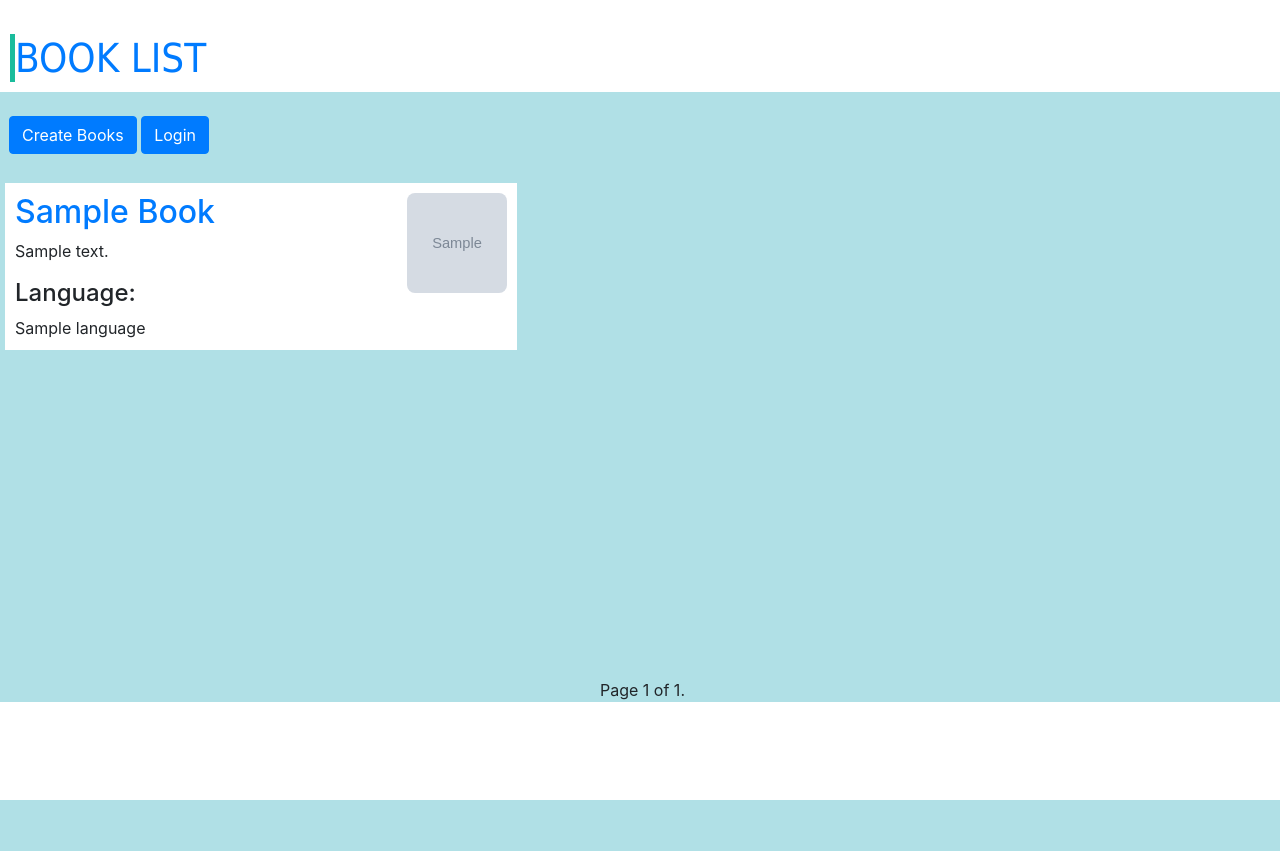
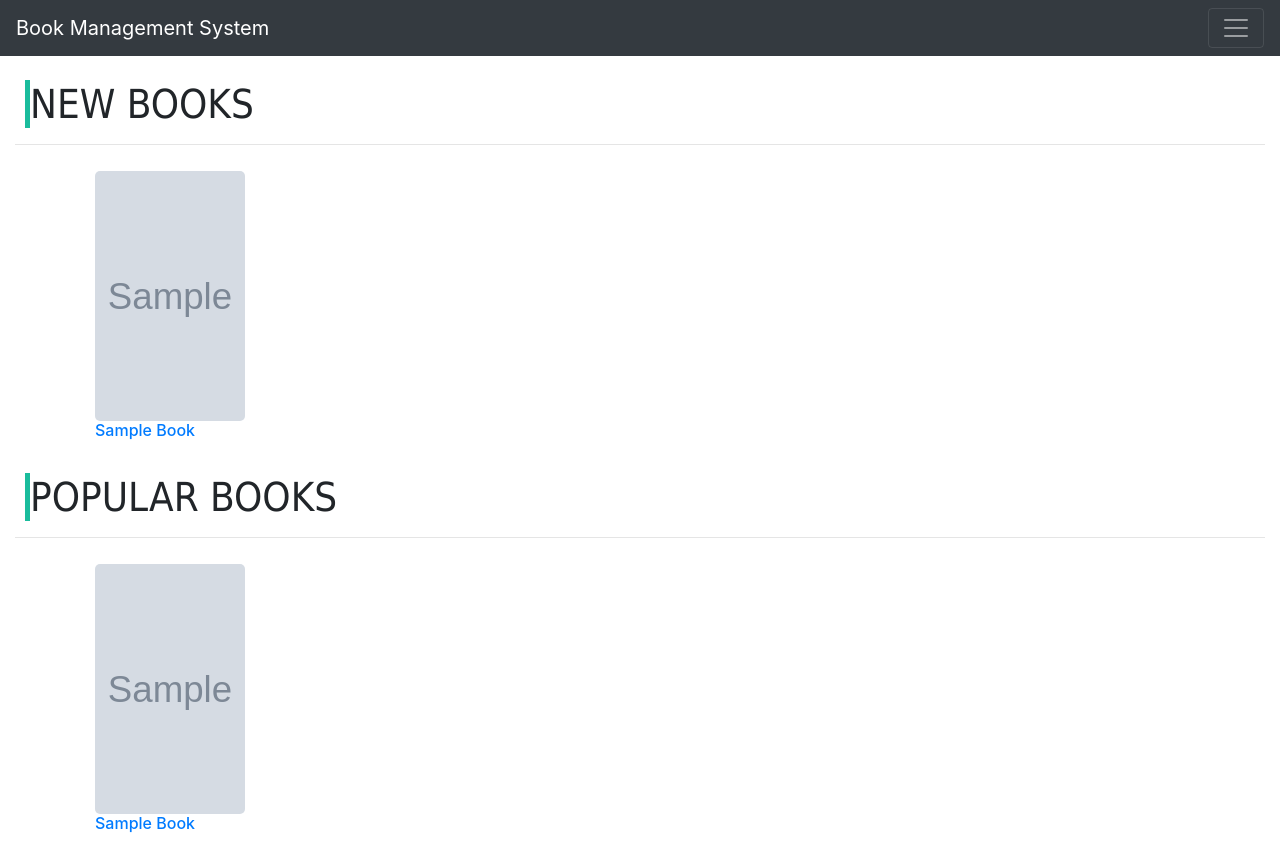
Before and after one commit to manish2074/book_management, a Django app: page / in a window 1280 px wide. Before the commit the page ends 800 px from the top, so only its background shows below. Run offline with Django 3.2, Linux system fonts and the light colour scheme; tables that the repository leaves empty hold one stand-in row (values such as "Sample post"); grey boxes marked "Sample" are stand-in pictures; parts of the project's set-up code (start-up, migrations or seed data) failed here and were passed over; some libraries are stand-ins or nearby versions.

Commit message:
Modification in the code

```diff
--- a/books/apps.py
+++ b/books/apps.py
@@ -3,3 +3,6 @@ from django.apps import AppConfig
 
 class BooksConfig(AppConfig):
     name = 'books'
+
+    def ready(self):
+        from books.signals import language_changed
--- a/books/models.py
+++ b/books/models.py
@@ -1,6 +1,7 @@
 from django.db import models
 from django.contrib.auth.models import AbstractUser
 from django.shortcuts import reverse
+from django.core.validators import FileExtensionValidator
 from django.utils.translation import gettext_lazy as _
 
 # This is a User model that which inherits from AbstractUser
@@ -29,11 +30,15 @@ class Language(models.Model):
         return self.name
 
 class Book(models.Model):
+    GENERE=(("0","Romantic"),("1","Horror"),("2","Comedy"))
     name=models.CharField(max_length=200)
     about =models.TextField()
+    count= models.IntegerField(default=0)
     image = models.ImageField(upload_to=upload_image)
+    book_pdf = models.FileField(upload_to=upload_image,validators=[FileExtensionValidator(['pdf'])])
     language = models.ManyToManyField(Language,related_name='book')
     author = models.ForeignKey(User,on_delete=models.PROTECT,related_name='bauthor')
+    genere= models.CharField(choices=GENERE, max_length=2)
     def __str__(self):
         return self.name
 
--- a/books/urls.py
+++ b/books/urls.py
@@ -2,7 +2,7 @@
 from django.urls import path
 from django.conf import settings
 from django.contrib.auth.views import LoginView,LogoutView
-from .views import BookDetail,post_delete,post_update,CreateBooksView
+from .views import BookDetail,post_delete,post_update,CreateBooksView,BookCategoryView
 
 
 
@@ -11,8 +11,9 @@ urlpatterns = [
     path('logout/', LogoutView.as_view(next_page=settings.LOGOUT_REDIRECT_URL), name='logout'),
     path('create/',CreateBooksView.as_view(),name='create_books'),
     path('<int:pk>/',BookDetail.as_view(),name='book_detail'),
+    path('<str:genere>/',BookCategoryView.as_view(),name='book_category'),
+    path('<int:pk>/update/',post_update,name='update_book'),
+    path('<int:pk>/delete/',post_delete,name='delete_book'),
 
-    path('<int:pk>/delete/',post_delete,name='delete_book'),
-    path('<int:pk>/update/',post_update,name='update_book'),
 
 ]
--- a/books/views.py
+++ b/books/views.py
@@ -7,7 +7,7 @@ from .forms import CreateBooksForm,UpdateBooksForm
 from django.shortcuts import get_object_or_404
 from django.core.paginator import Paginator,EmptyPage,PageNotAnInteger
 from django.contrib.auth.mixins import LoginRequiredMixin
-from django.views.generic import DetailView,UpdateView,DeleteView,CreateView
+from django.views.generic import DetailView,UpdateView,DeleteView,CreateView,TemplateView,ListView
 from django.urls import reverse_lazy
 # Create your views here.
 
@@ -44,30 +44,57 @@ class CreateBooksView(LoginRequiredMixin,CreateView):
         print (form.errors)
         return super(CreateBooksView,self).form_invalid(form)
 
-#This is a list of books which has been paginated
-# A page contains 4 books
-
-def book_list(request,tag_slug=None):
-    object_list=Book.objects.all()
-    paginator = Paginator(object_list,4)
-    page = request.GET.get('page')
-    try :
-        books = paginator.page(page)
-    except PageNotAnInteger as e:
-        books = paginator.page(1)
-
-    except EmptyPage:
-        books = paginator.page(paginator.num_pages)
 
 
-    return render(request,'books/index.html',{'books':books})
+class BookTemplateView(TemplateView):
+    template_name="books/index.html"
 
-#This is a simple class based detail view.
+
+    def get_context_data(self, **kwargs):
+        context = super().get_context_data(**kwargs)
+        book=Book.objects.all()
+
+
+        context["latest_book"] = book.order_by("-pk") [:6]
+        context["popular_book"] = book.order_by("-count")[:6]
+
+        return context
+
+#This is a simple class based detail view.It counts how many time user has read about book and then place the book
+#as most popular book
 
 class BookDetail(DetailView):
     model = Book
     template_name='books/detail.html'
     context_object_name = 'books'
+    def get_context_data(self, **kwargs):
+        book=Book.objects.all()
+        context = super().get_context_data(**kwargs)
+        context['popular_book'] = book.order_by("-count")[:6]
+        self.object.count = self.object.count + 1
+        self.object.save()
+        return context
+
+#This is the view that seperates the genere of the book
+#So, that user can get which book they want
+
+class BookCategoryView(ListView):
+    model = Book
+    ordering =['-pk']
+    context_object_name ='category_list'
+    template_name="books/category_book.html"
+    paginate_by=6
+
+    def get_context_data(self, **kwargs):
+        context = super().get_context_data(**kwargs)
+        context["genere"] = self.kwargs.get('genere')
+        return context
+
+    def get_queryset(self):
+        genere = self.kwargs.get("genere")
+        genere_key = [item[0] for item in Book.GENERE if item[1] == genere][0]
+
+        return Book.objects.filter(genere=genere_key)
 
 #This is a update view for the book
 # after the book is updated, the message is being
@@ -77,15 +104,13 @@ class BookDetail(DetailView):
 def post_update(request,pk):
     update = get_object_or_404(Book,pk=pk)
     form = UpdateBooksForm(request.POST or None ,request.FILES or None,instance=update)
-
     if request.method == 'POST':
-        if form.is_valid():
-            post = form.save(commit=False)
-            post.save()
-            messages.success(request,'Updated successfully!')
-            update_book.delay(post.pk)
+        books = form.save(commit=False)
+        books.save()
+        messages.success(request,'Updated successfully!')
+        update_book.delay(books.pk)
     context ={
-        'form':form
+        'form':form,
     }
 
     return render(request,'books/update.html',context)
--- a/project/urls.py
+++ b/project/urls.py
@@ -15,13 +15,13 @@ Including another URLconf
 """
 from django.contrib import admin
 from django.urls import path,include
-from books.views import book_list
+from books.views import BookTemplateView
 from django.conf import settings
 from django.conf.urls.static import static
 
 urlpatterns = [
     path('admin/', admin.site.urls),
-    path('', book_list,name='home'),
+    path('', BookTemplateView.as_view(),name='home'),
     path('books/',include('books.urls')),
 ]
 
--- a/static/css/style.css
+++ b/static/css/style.css
@@ -34,14 +34,26 @@ h1{
     border-radius: 8px;
 
 }
+
+.language{
+    text-decoration:underline;
+    color:brown;
+
+}
+
+.small_language{
+    color: blue;
+    text-transform: uppercase;
+    display: inline-block;
+}
+
 .center{
     border-radius: 8px;
 
     display: block;
-    margin-left: auto;
-    margin-right: auto;
-    width: 200px;
-    height: 500px;
+    margin-left: 50px;
+    width: 170px;
+    height: 250px ;
     box-shadow: 10px 10px 5px grey;
 
 }
@@ -61,12 +73,13 @@ h3.capitalize {
 .text{
     text-transform: capitalize;
     margin-right: 150px;
-    margin-left: 150px;
+    margin-left: 250px;
     word-wrap: break-word;
   }
 
 .button{
-    text-align: center;
+    padding-left: 50px;
+    padding-top: 120px;
   }
 
 .info {
@@ -88,3 +101,18 @@ h3.capitalize {
     margin-left: 300px;
 
 }
+.category{
+    border:20px;
+}
+
+.box{
+    display: block;
+    float: left;
+    padding: 10px;
+}
+
+img:hover{
+    transform: scale(1.2,1.2);
+    transition: .3s transform;
+    border-radius: 5px;
+}
--- a/templates/books/index.html
+++ b/templates/books/index.html
@@ -1,54 +1,42 @@
 
 {% extends 'partials/base.html' %}
-{% comment %}
-This is the main template. It is the list of the books
-After 4 books in a page the book is paginated to another page
-{% endcomment %}
+
 {% block content %}
+<br>
 
-<br>
-&nbsp;
-            {% if request.user.is_authenticated %}
-            <a class="btn btn-primary" role="button" data-toggle="collapse" href="{% url 'create_books' %}" aria-expanded="false" aria-controls="collapseExample">
-            Create Books
-            </a>
-            &nbsp;&nbsp;
-            <a class="btn btn-primary" role="button" data-toggle="collapse" href="{% url 'logout' %}" aria-expanded="false" aria-controls="collapseExample">
-            Logout
-            </a>
-                {% else %}
-            <a class="btn btn-primary" role="button" data-toggle="collapse" href="{% url 'create_books' %}" aria-expanded="false" aria-controls="collapseExample">
-            Create Books
-            </a>
-            <a class="btn btn-primary" role="button" data-toggle="collapse" href="{% url 'login' %}" aria-expanded="false" aria-controls="collapseExample">
-            Login
-            </a>
 
-            {% endif %}
-        <br>
-        <br>
+<div class='col-md-12'>
+    <div class='category'>
+        <h1>New Books</h1>
+        <hr>
+        <div class='container'>
+        {% for books in latest_book %}
+            <div class="box">
+        <a href="{{books.get_absolute_url}}">
+            <img src= "{{books.image.url}}"   style="width: 150px;height:250px;border-radius:5px;" alt="Cinque Terre">
+                <h6>{{books.name|title}}</h6>
+        </a>
+            </div>
+    {% endfor %}
+        </div>
+    </div>
+</div>
+<br><br><br><br><br><br><br><br><br><br><br><br><br>
+        <div class='col-md-12'>
+            <div class='category'>
+                <h1>Popular Books</h1>
+                <hr>
+                <div class='container'>
+                {% for books in popular_book %}
+                    <div class="box">
+                <a href="{{books.get_absolute_url}}">
+                    <img src= "{{books.image.url}}"   style="width: 150px;height:250px;border-radius:5px;" alt="Cinque Terre">
+                        <h6>{{books.name|title}}</h6>
+                </a>
+                    </div>
+            {% endfor %}
+                </div>
+            </div>
+        </div>
 
-    {% for books in books %}
-     <div class="book">
-        <div class="icon">
-            <img src="{{books.image.url}}" alt="" />
-        </div>
-        <a href='{{books.get_absolute_url}}'>
-            <h2>
-                {{books.name|title}}
-            </h2>
-            </a>
-            <p>{{books.about|truncatechars:40}}</p>
-            <h4>Language:</h4>
-            {% for tag in books.language.all %}
-            {{tag.name}} &nbsp;
-            {% if not forloop.last %}
-            {% endif %}
-            {% endfor %}
-    </div>
-    {% endfor %}
-    {% endblock content %}
-
-    {% block pagination %}
-    {% include "partials/pagination.html" with page=books %}
-    {% endblock pagination %}
+{% endblock content %}
--- a/templates/partials/base.html
+++ b/templates/partials/base.html
@@ -12,16 +12,62 @@
   <link rel="stylesheet" href="https://stackpath.bootstrapcdn.com/bootstrap/4.4.1/css/bootstrap.min.css" integrity="sha384-Vkoo8x4CGsO3+Hhxv8T/Q5PaXtkKtu6ug5TOeNV6gBiFeWPGFN9MuhOf23Q9Ifjh" crossorigin="anonymous">
 </head>
 <body>
-<br >
+    <nav class="navbar navbar-dark bg-dark">
+        <a class="navbar-brand" href="#">Book Management System</a>
+  <button class="navbar-toggler" type="button" data-toggle="collapse" data-target="#navbarText" aria-controls="navbarText" aria-expanded="false" aria-label="Toggle navigation">
+    <span class="navbar-toggler-icon"></span>
+  </button>
+  <div class="collapse navbar-collapse" id="navbarText">
+    <ul class="navbar-nav mr-auto">
+      <li class="nav-item active">
+        <a class="nav-link" href="{% url 'home' %}">Home <span class="sr-only">(current)</span></a>
+      </li>
+      {% if request.user.is_authenticated %}
+      <li class="nav-item">
+        <a class="nav-link" href="{% url 'create_books' %}">Create News</a>
+      </li>
+       <li class="nav-item">
+        <a class="nav-link" href="{% url 'book_category' genere='Romantic' %}">Romantic</a>
+      </li>
+      <li class="nav-item">
+        <a class="nav-link" href="{% url 'book_category' genere='Horror' %}">Horror</a>
+      </li>
+      <li class="nav-item">
+        <a class="nav-link" href="{% url 'book_category' genere='Comedy' %}">Comedy</a>
+      </li>
+      <li class="nav-item">
+        <a class="nav-link" href="{% url 'logout' %}">Logout</a>
+      </li>
+      {% else %}
+      <li class="nav-item">
+        <a class="nav-link" href="{% url 'login' %}">Login</a>
+      </li>
+      <li class="nav-item">
+        <a class="nav-link" href="{% url 'create_books' %}">Create News</a>
+      </li>
+      <li class="nav-item">
+        <a class="nav-link" href="{% url 'book_category' genere='Romantic' %}">Romantic</a>
+      </li>
+      <li class="nav-item">
+        <a class="nav-link" href="{% url 'book_category' genere='Horror' %}">Horror</a>
+      </li>
+      <li class="nav-item">
+        <a class="nav-link" href="{% url 'book_category' genere='Comedy' %}">Comedy</a>
+      </li>
 
-
-        <a href="{% url 'home' %}"><h1>Book List</h1></a>
-  <div style="background-color:powderblue;">
+      {% endif %}
+    </ul>
+  </div>
+    </nav>
     {% block content %}
     {% endblock content %}
 
     {% block pagination %}
     {% endblock pagination %}
 </div>
+<script src="https://code.jquery.com/jquery-3.4.1.slim.min.js" integrity="sha384-J6qa4849blE2+poT4WnyKhv5vZF5SrPo0iEjwBvKU7imGFAV0wwj1yYfoRSJoZ+n" crossorigin="anonymous"></script>
+<script src="https://cdn.jsdelivr.net/npm/popper.js@1.16.0/dist/umd/popper.min.js" integrity="sha384-Q6E9RHvbIyZFJoft+2mJbHaEWldlvI9IOYy5n3zV9zzTtmI3UksdQRVvoxMfooAo" crossorigin="anonymous"></script>
+<script src="https://stackpath.bootstrapcdn.com/bootstrap/4.4.1/js/bootstrap.min.js" integrity="sha384-wfSDF2E50Y2D1uUdj0O3uMBJnjuUD4Ih7YwaYd1iqfktj0Uod8GCExl3Og8ifwB6" crossorigin="anonymous"></script>
+
 </body>
 </html>
--- a/templates/partials/pagination.html
+++ b/templates/partials/pagination.html
@@ -2,16 +2,16 @@
 <link rel="stylesheet" href="{% static 'css/style.css' %}">
 <div class='pagination'>
 <span class ="step-links">
-{% if page.has_previous %}
+{% if page_obj.has_previous %}
 <a href="?page=1">First</a>
-<a href="?page={{ page.previous_page_number }}">Previous</a>
+<a href="?page={{ page_obj.previous_page_number }}">Previous</a>
 {% endif %}
 <span class="current">
-Page {{ page.number }} of {{ page.paginator.num_pages }}.
+Page {{ page_obj.number }} of {{ page_pbj.paginator.num_pages }}.
 </span>
 {% if page.has_next %}
-<a href="?page={{ page.next_page_number }}">Next</a>
-<a href="?page={{ page.paginator.num_pages }}">Last</a>
+<a href="?page={{ page_obj.next_page_number }}">Next</a>
+<a href="?page={{ page_obj.paginator.num_pages }}">Last</a>
 {% endif %}
 </span>
 </div>
```
Also changed, not shown: books/forms.py (+4 -3 lines), books/signals.py (added, +9 -0 lines), project/settings.py (+16 -4 lines), requirements.txt (added, +18 -0 lines), templates/books/category_book.html (added, +32 -0 lines), templates/books/detail.html (+22 -17 lines), README.md, books/migrations/0001_initial.py, books/migrations/0002_auto_20200221_2243.py (deleted), 1 other file.
